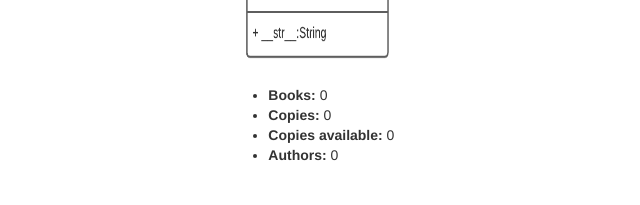
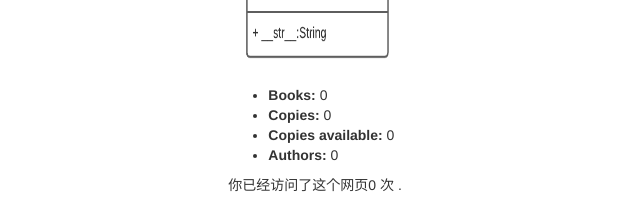
Before and after one commit to Haoy1102/locallibrary, a Django app: page /catalog/ in a window 1280 px wide. Shown: the part 638-843 px from the top of the page, without its empty margins (0-640 px from the left). Before the commit the page ends 799 px from the top, so only its background shows below. Run offline with Django 4.2, Linux system fonts and the light colour scheme; data that the repository does not hold is empty; some libraries are stand-ins or nearby versions.

Commit message:
1.3 教程7使用sessions记录访问次数

```diff
--- a/catalog/templates/index.html
+++ b/catalog/templates/index.html
@@ -21,5 +21,11 @@
         <li><strong>Copies available:</strong> {{ num_instances_available }}</li>
         <li><strong>Authors:</strong> {{ num_authors }}</li>
     </ul>
+    <p>你已经访问了这个网页{{ num_visits }}
+        {% if num_visits == 1 %} 次
+        {% else %} 次
+        {% endif %}.
+    </p>
+
 
 {% endblock %}
--- a/catalog/views.py
+++ b/catalog/views.py
@@ -15,11 +15,17 @@ def index(request):
     num_instances_available=BookInstance.objects.filter(status__exact='a').count()
     num_authors=Author.objects.count()  # The 'all()' is implied by default.
 
+    # Number of visits to this view, as counted in the session variable.
+    num_visits = request.session.get('num_visits', 0)
+    request.session['num_visits'] = num_visits + 1
+
     # Render the HTML template index.html with the data in the context variable
     return render(
         request,
         'index.html',
-        context={'num_books':num_books,'num_instances':num_instances,'num_instances_available':num_instances_available,'num_authors':num_authors},
+        context={'num_books':num_books,'num_instances':num_instances,
+                 'num_instances_available':num_instances_available,'num_authors':num_authors
+                 ,'num_visits':num_visits},
     )
 
 from django.views import generic
```
